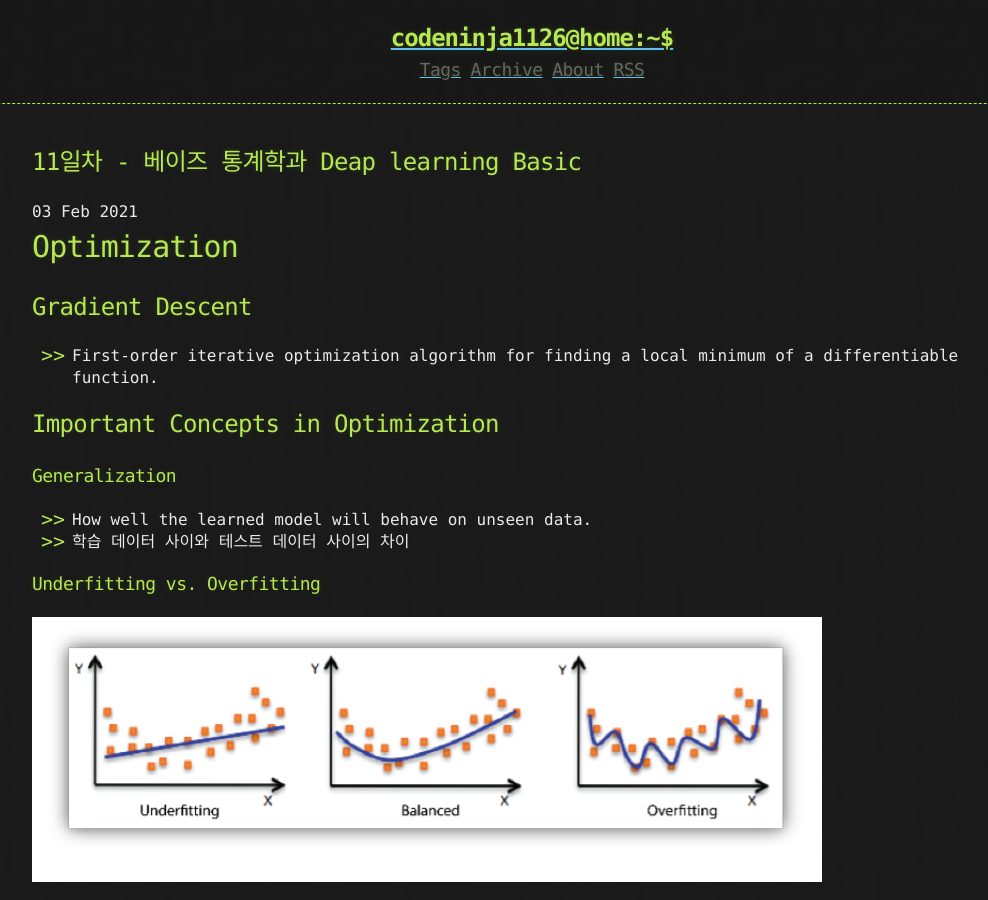
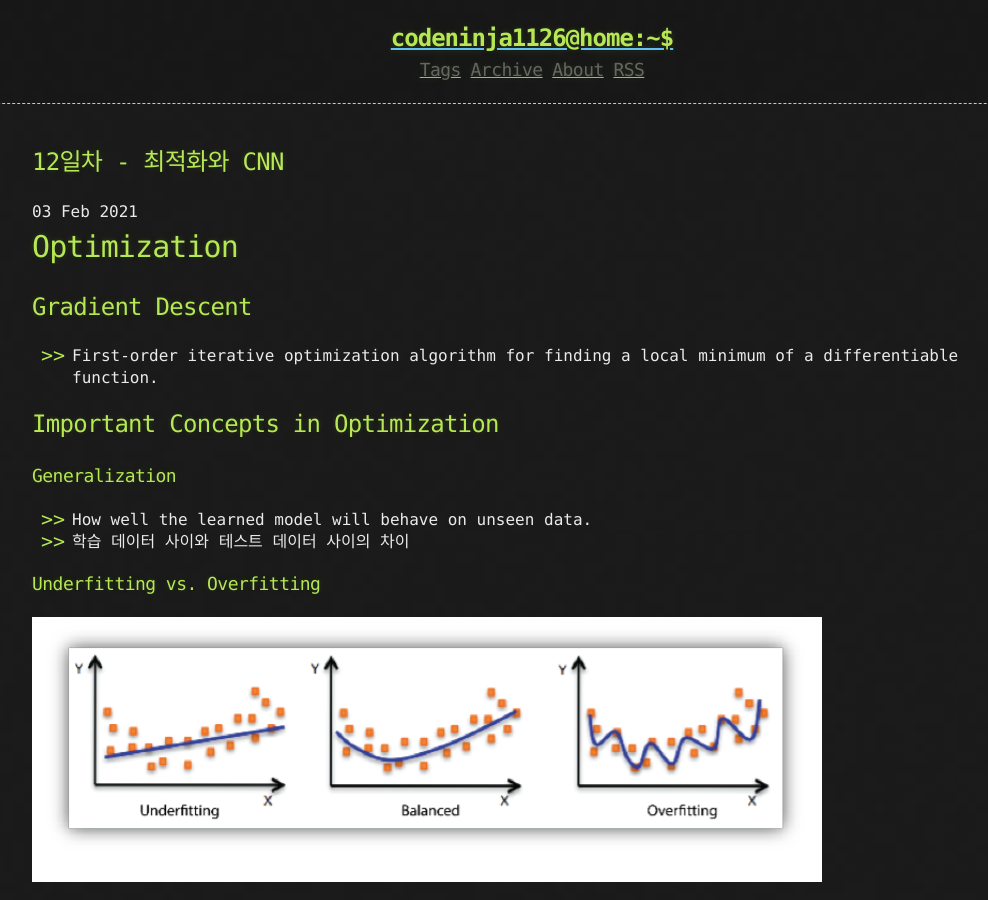
Before and after one commit to CodeNinja1126/CodeNinja1126.github.io, a Jekyll site: the page built from _posts/2021-02-03-026.md, in a window 1280 px wide and 900 px high. Shown: the whole window, without its empty margins (108-1096 px from the left). Built offline with Jekyll 4.4.1, drawn with Linux system fonts in a browser that asks for light colours; formulas are drawn with MathJax 3.

Commit message:
Update 2021-02-03-026.md

```diff
--- a/_posts/2021-02-03-026.md
+++ b/_posts/2021-02-03-026.md
@@ -1,5 +1,5 @@
 ---
-title: 11일차 - 베이즈 통계학과 Deap learning Basic
+title: 12일차 - 최적화와 CNN
 tags: [boostcamp]
 published: true
 use_math: true
```
